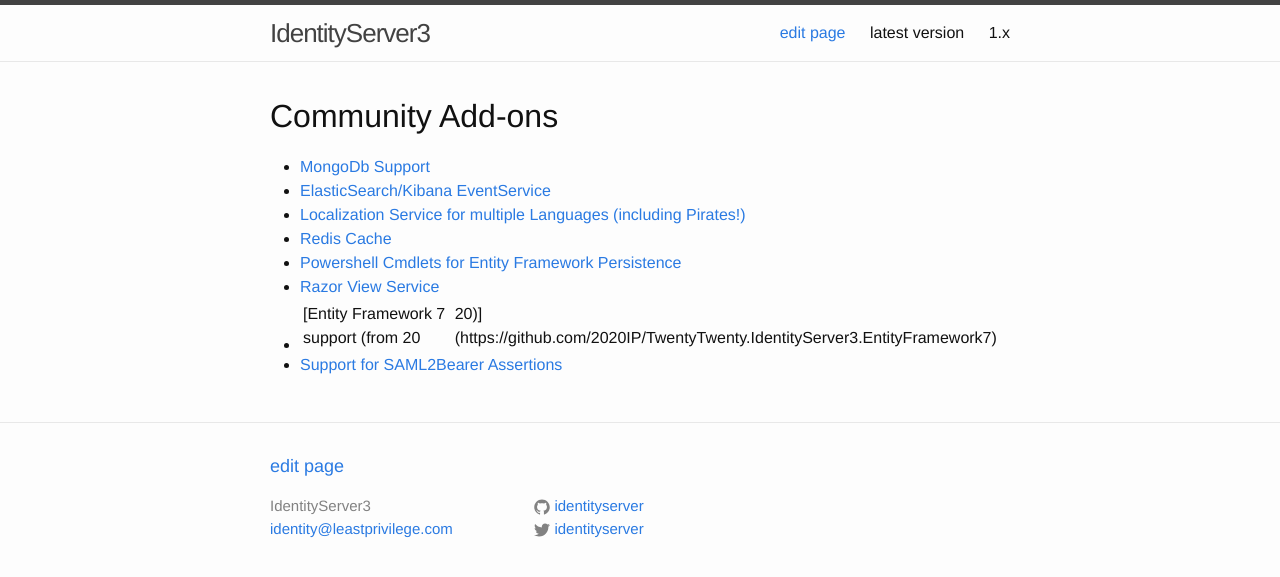
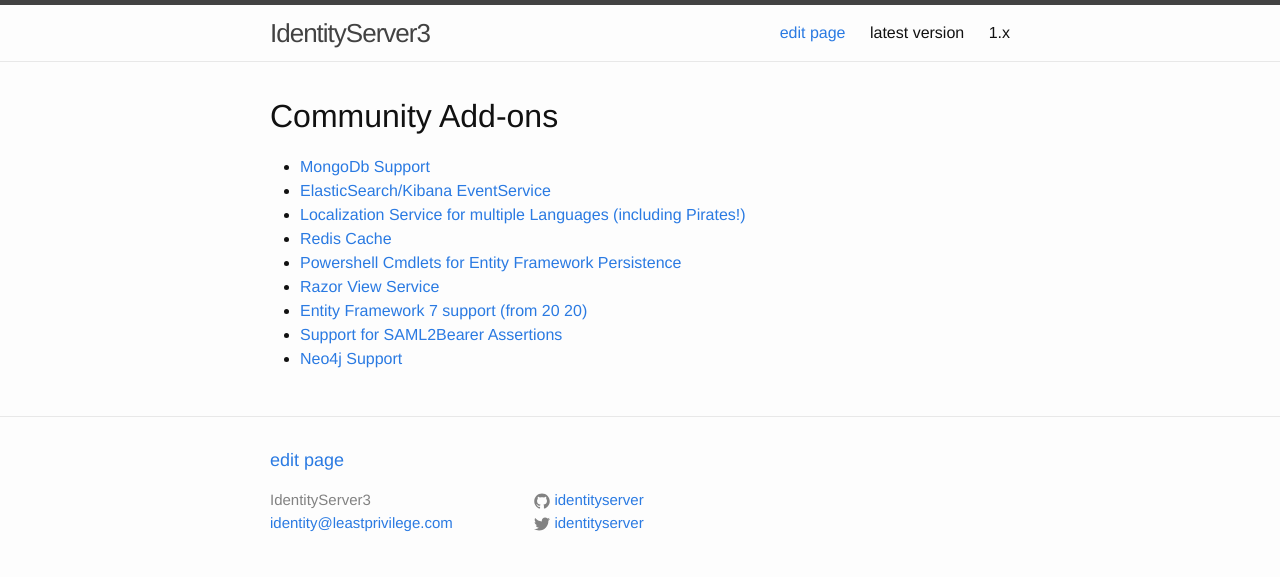
Before and after one commit to IdentityServer/Documentation, a Jekyll site: the page built from docsv2/resources/community.md, in a window 1280 px wide. Shown: the top 577 px of the page. Built offline with Jekyll 4.4.1, drawn with Linux system fonts in a browser that asks for light colours.

Commit message:
Update community.md

```diff
--- a/docsv2/resources/community.md
+++ b/docsv2/resources/community.md
@@ -10,5 +10,6 @@
 * [Redis Cache](https://github.com/imperugo/Thinktecture.IdentityServer3.Cache.Redis)
 * [Powershell Cmdlets for Entity Framework Persistence](https://github.com/ghys/IdentityServer3.Contrib.PowerShell)
 * [Razor View Service](https://github.com/vdaron/IdentityServer.RazorViewEngine)
-* [Entity Framework 7 support (from 20|20)](https://github.com/2020IP/TwentyTwenty.IdentityServer3.EntityFramework7)
+* [Entity Framework 7 support (from 20 20)](https://github.com/2020IP/TwentyTwenty.IdentityServer3.EntityFramework7)
 * [Support for SAML2Bearer Assertions](https://www.nuget.org/packages/IdentityServer3.Contrib.Saml2Bearer/)
+* [Neo4j Support](http://blog.edgecastle.com/2016/02/10/announcing-the-release-of-identityserver3-neo4j-v0-1-2-31064/)
```
